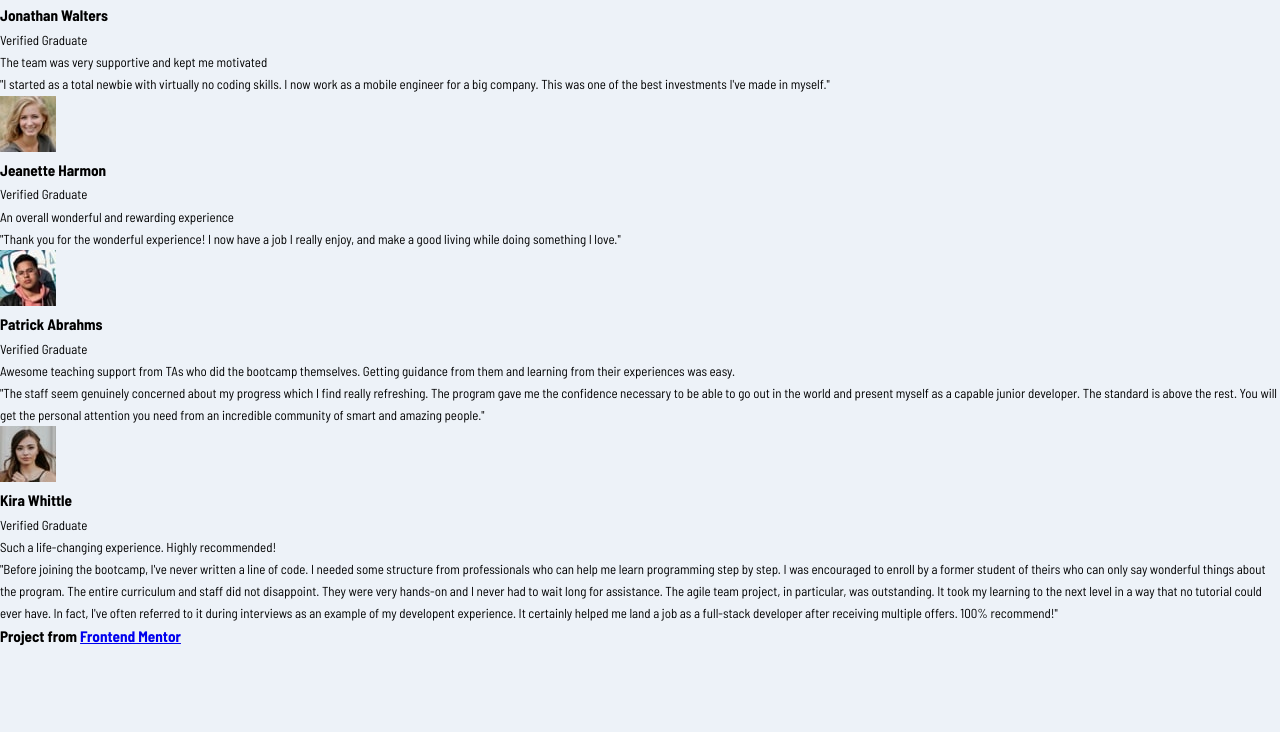
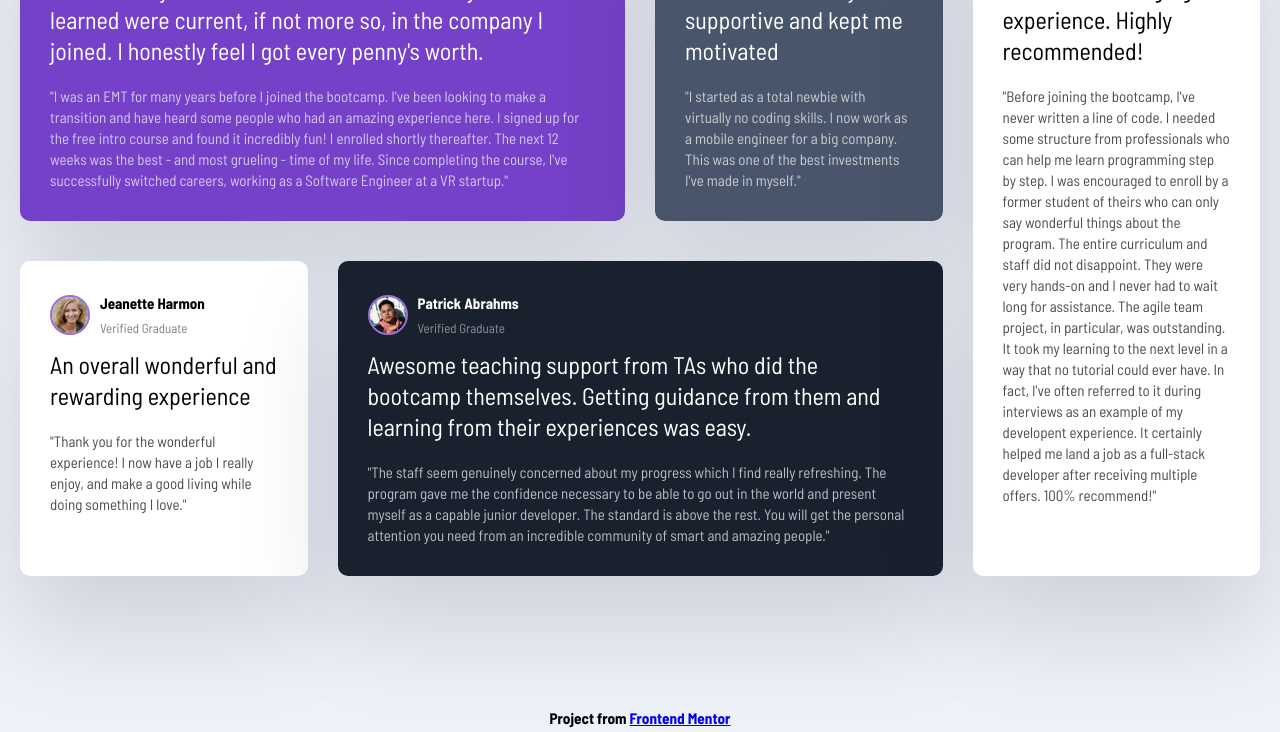
Before and after one commit to Ruthiejayjay/layouts, a plain HTML site: page css-grid/project/index.html in a window 1280 px wide. Shown: the part 235-967 px from the top of the page. Before the commit the page ends 885 px from the top, so only its background shows below. Drawn offline with Linux system fonts and the light colour scheme.

Commit message:
added grid test project

```diff
--- a/css-grid/project/index.html
+++ b/css-grid/project/index.html
@@ -14,8 +14,10 @@
         <div class="card card--bg-purple">
             <header class="card__header">
                 <img src="images/image-daniel.jpg" class="card__img" alt="">
+                <div>
                 <h3>Daniel Clifford</h3>
                 <p>Verified Graduate</p>
+                </div>
             </header>
             <p class="card__lead">
                 I received a job offer mid-course, and the subjects I learned were
--- a/css-grid/project/style.css
+++ b/css-grid/project/style.css
@@ -12,3 +12,113 @@ body {
     line-height: 1.7;
     font-size: 13px;
 }
+
+.testimonials {
+    max-width: 1440px;
+    margin: 100px auto;
+    padding: 20px;
+    display: grid;
+    grid-template-columns: repeat(4, 1fr);
+    gap: 30px;
+}
+
+.card {
+    background: #fff;
+    border-radius: 10px;
+    padding: 30px;
+    box-shadow: rgba(17, 12, 46, 0.15) 0px 48px 100px 0px;
+    margin-bottom: 10px;
+}
+
+.card__header {
+    display: flex;
+    align-items: center;
+    margin-bottom: 10px;
+}
+
+.card__header h3 {
+    font-size: 15px;
+}
+
+.card__header p {
+    opacity: 50%;
+}
+
+.card__img {
+    width: 40px;
+    height: 40px;
+    border-radius: 50%;
+    border: 2px solid #996ed9;
+    margin-right: 10px;
+}
+
+.card__lead {
+    font-size: 1.5rem;
+    font-weight: 500;
+    line-height: 1.3;
+    margin-bottom: 20px;
+}
+
+.card__quote {
+    font-size: 15px;
+    font-weight: 500;
+    line-height: 1.4;
+    opacity: 70%;
+}
+
+.card--bg-purple {
+    background: hsl(263, 55%, 52%);
+    color: #fff;
+    background-image: url(./images/bg-pattern-quotation.svg);
+    background-repeat: no-repeat;
+    background-position: top 10px right 100px;
+}
+
+.card--bg-gray-blue {
+    background: hsl(217, 19%, 35%);
+    color: #fff;
+}
+
+.card--bg-black-blue {
+    background: hsl(219, 29%, 14%);
+    color: #fff;
+}
+
+.card:nth-of-type(1) {
+    grid-column: 1/3;
+}
+
+.card:nth-of-type(4) {
+    grid-column: 2/4;
+    grid-row: 2;
+}
+
+.card:nth-of-type(5) {
+    grid-column: 4;
+    grid-row: 1/3;
+}
+
+footer {
+    text-align: center;
+}
+
+
+@media (max-width: 768px) {
+    .testimonials {
+        grid-template-columns: 1fr;
+        width: 100%;
+    }
+    .card:nth-of-type(1) {
+        grid-column: 1;
+    }
+
+    .card:nth-of-type(4) {
+        grid-column: 1;
+        grid-row: 4;
+    }
+
+    .card:nth-of-type(5) {
+        grid-column: 1;
+        grid-row: 5;
+    }
+}
```
Lines whose indentation alone changed are shown as unchanged.
